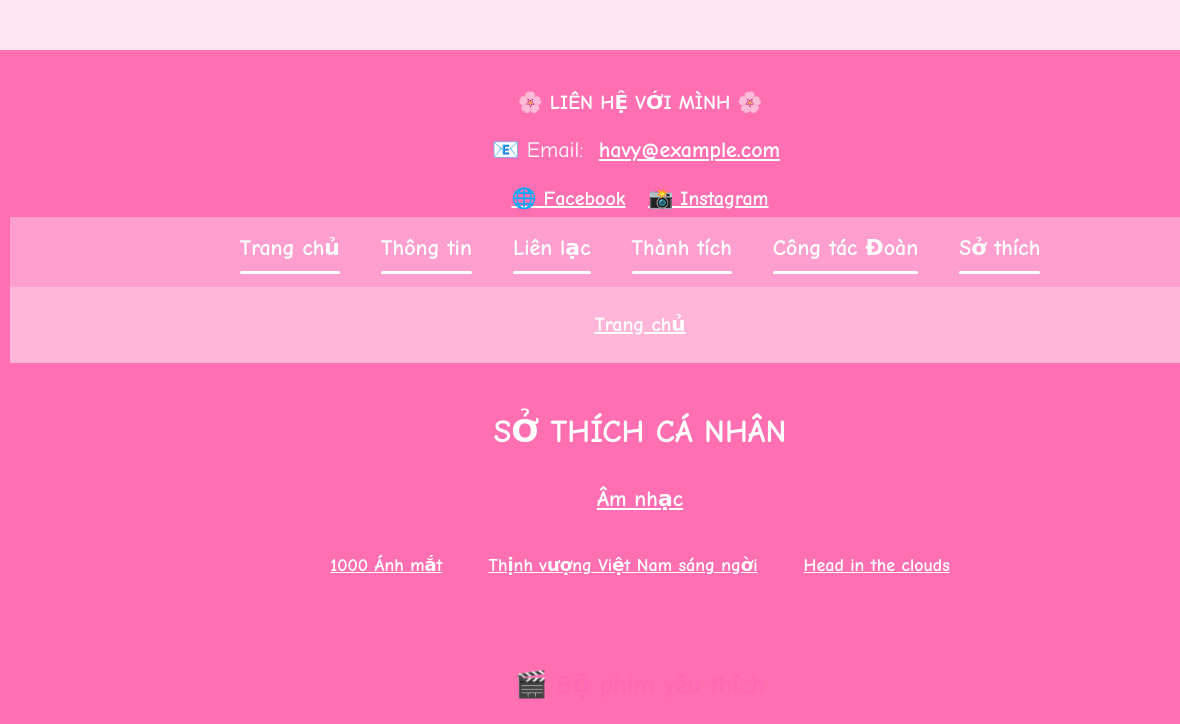
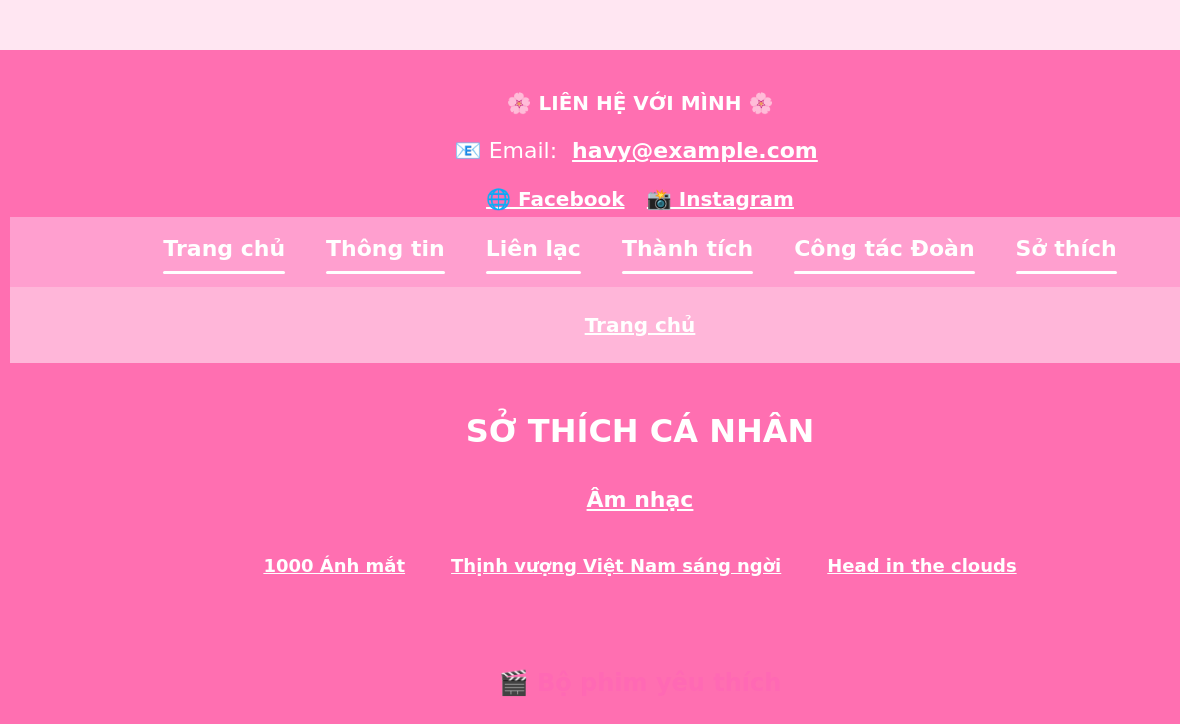
Before and after one commit to havy020508-svg/portfolio-cua-ahvy, a plain HTML site: page hobby.html in a window 1280 px wide. Shown: the top 724 px of the page, 0-1180 px from the left. Drawn offline with Linux system fonts and the light colour scheme.

Commit message:
Update style.css

```diff
--- a/style.css
+++ b/style.css
@@ -106,7 +106,7 @@ footer {
     text-align: center;
     padding: 25px 10px;
     margin-top: 50px;
-    font-family: 'Comic Sans MS', 'Poppins', cursive;
+    font-family: 'Be Vietnam', cursive;
 }
 
 .footer-title {
@@ -165,7 +165,7 @@ footer {
 .tab-title {
     color: #ff69b4;
     cursor: pointer;
-    font-size: 26px;
+    font-size: 24px;
     text-align: center;
     margin-top: 30px;
 }
@@ -297,7 +297,7 @@ footer {
 
 /* Chữ trong menu */
 .navbar a {
-    font-family: 'Comic Sans MS', 'Arial Rounded MT Bold', cursive;
+    font-family: 'Be Vietnam', cursive;
     font-size: 22px;
     color: #ffffff;
     text-decoration: none;
```
